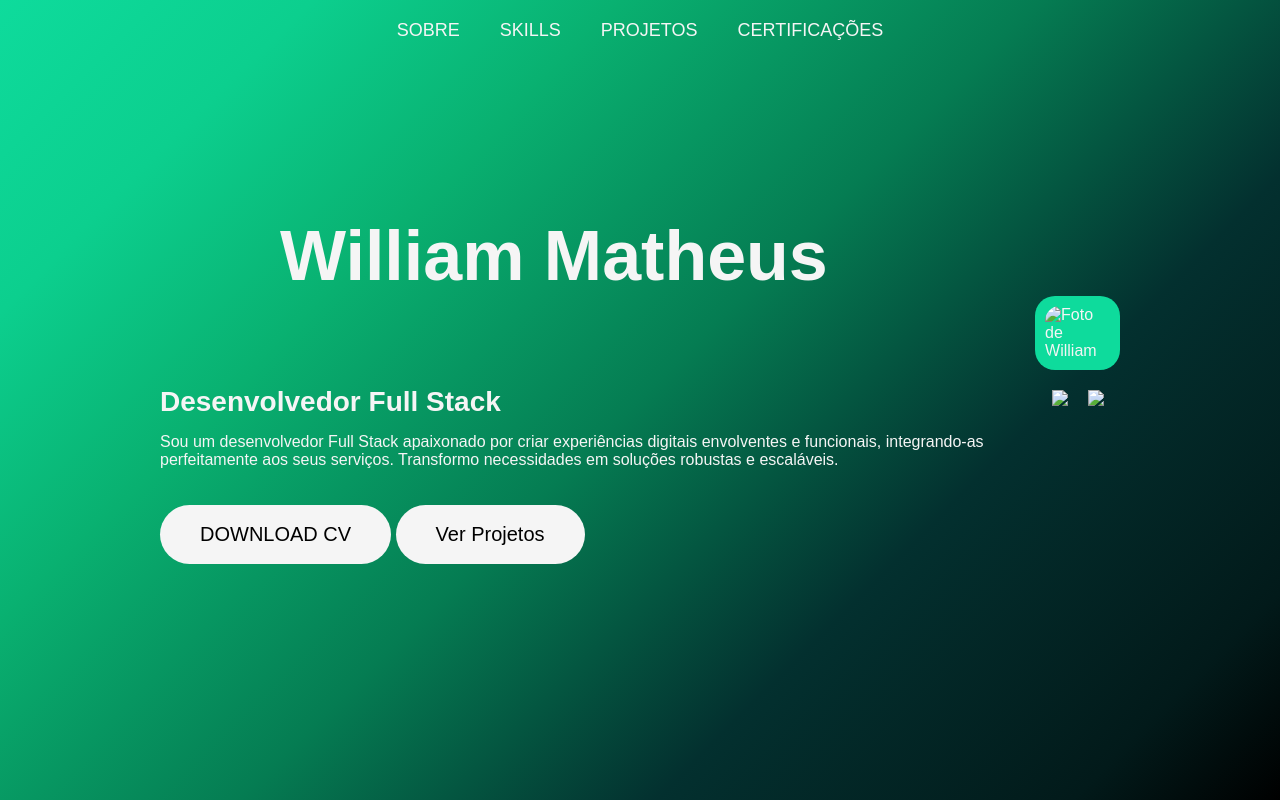
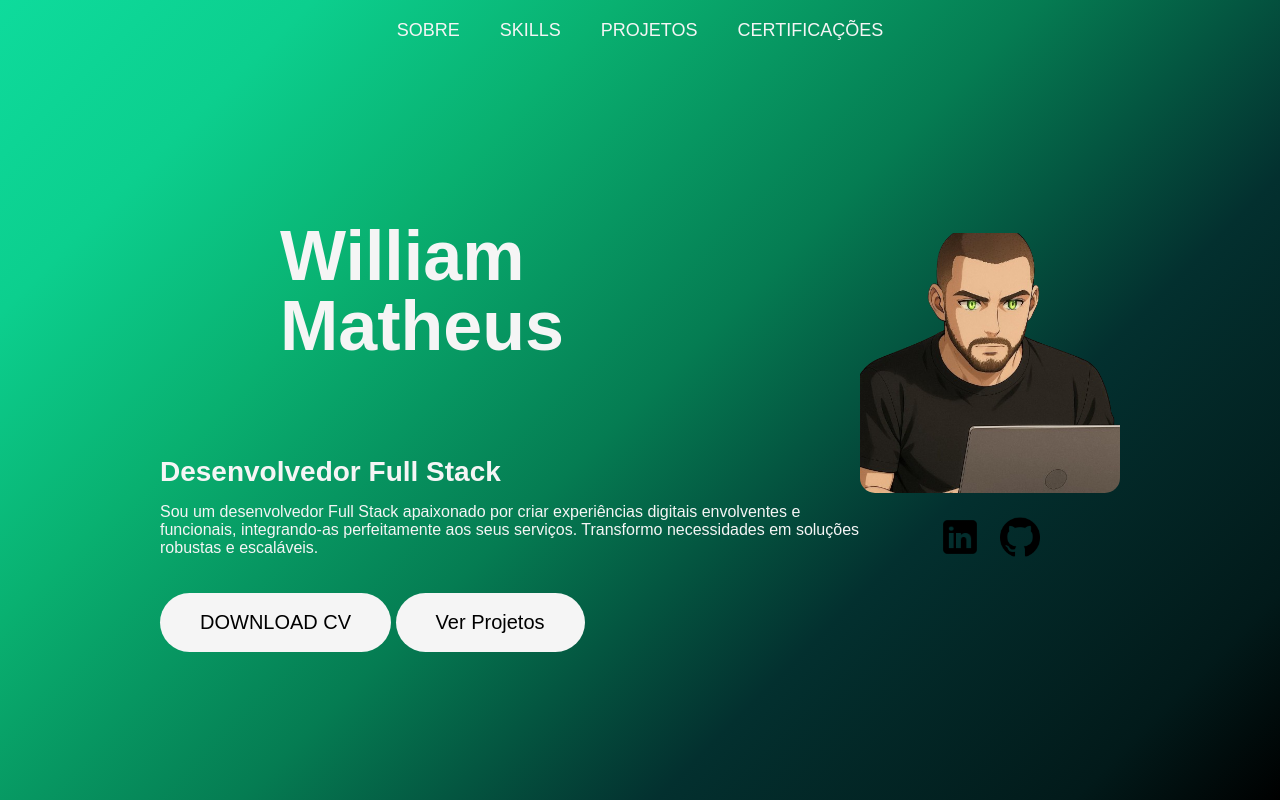
Before and after one commit to William-Matheus-SV/Portfolio, a plain HTML site: page index.html in a window 1280 px wide. Drawn offline with Linux system fonts and the light colour scheme.

Commit message:
Modificações no layout da pagina

```diff
--- a/index.html
+++ b/index.html
@@ -26,12 +26,12 @@
         </div>
         <div class="imagem">
         <div class="img-box">
-        <img src="foto.png" alt="Foto de William">
+        <img src="my image.png" alt="Foto de William">
         </div>
 
         <div class="icons">
-        <a href="https://www.linkedin.com/in/william-matheus-b724a9127/details/education/"><img src="linkedin.png"></a>
-        <a href="https://github.com/William-Matheus-SV"><img src="github.png"></a>
+        <a href="https://www.linkedin.com/in/william-matheus-b724a9127/details/education/"><img src="icons8-linkedin-50.png"></a>
+        <a href="https://github.com/William-Matheus-SV"><img src="github-logo.png"></a>
         </div>
       </div>
     </section>
--- a/style.css
+++ b/style.css
@@ -103,12 +103,6 @@ body {
   gap: 20px;
 }
 
-.img-box {
-  background: #0EDB9C;
-  padding: 10px;
-  border-radius: 20px;
-}
-
 .img-box img {
   width: 260px;
   border-radius: 15px;
```
Also changed, not shown: github-logo.png (added), icons8-linkedin-50.png (added), my image.png (added).
